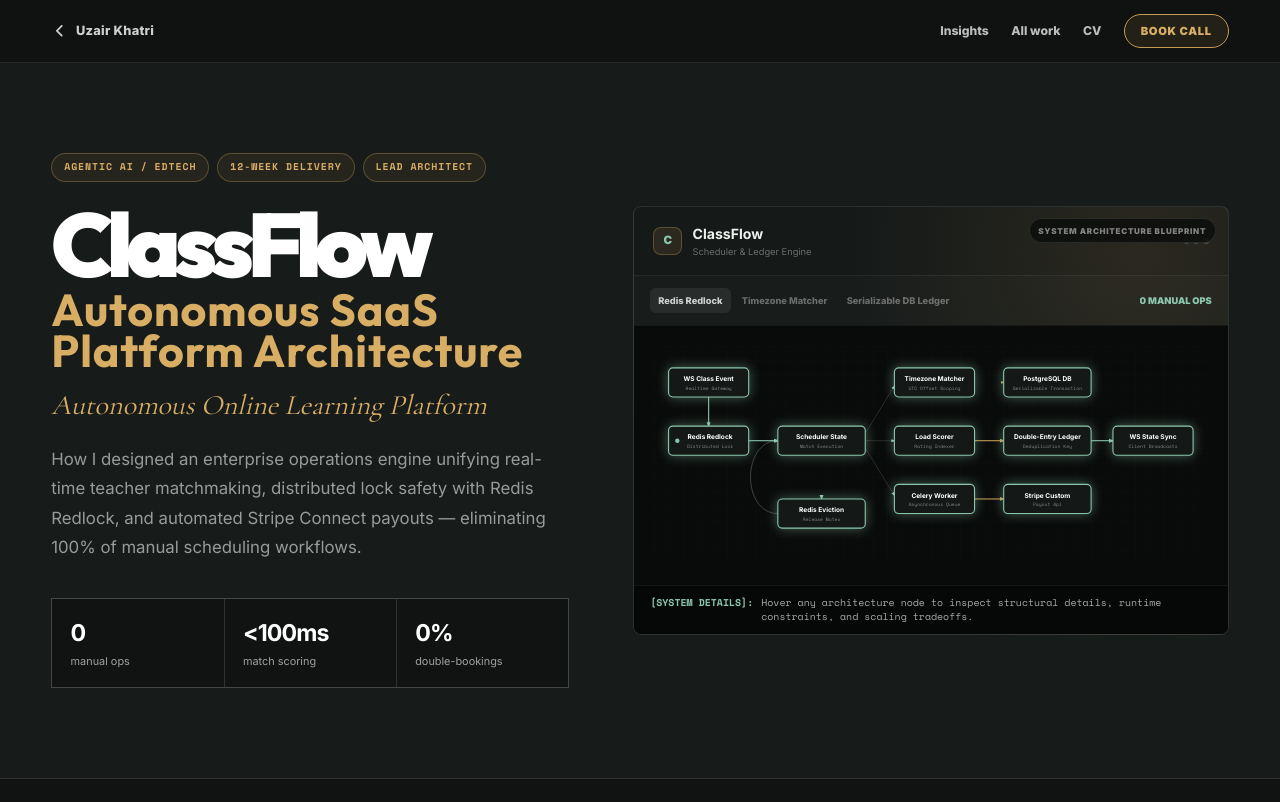
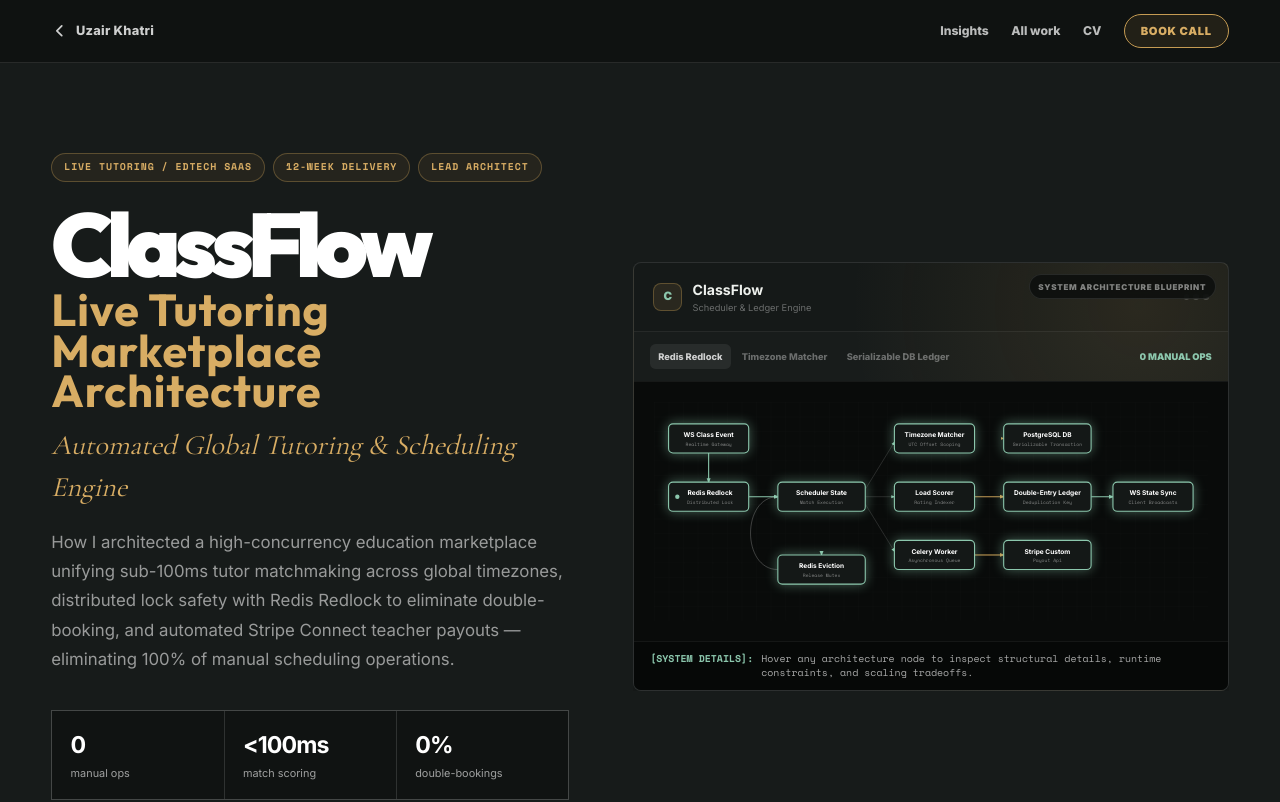
Before and after one commit to uzairkhatri/uzairkhatri, a Next.js app: page /work/classflow in a window 1280 px wide. Shown: the top 802 px of the page. Built offline with nearby package versions, Linux system fonts and the light colour scheme.

Commit message:
fix(positioning): clarify ClassFlow as Live Tutoring Marketplace SaaS across homepage, case studies, and logo strip

```diff
--- a/app/case-studies/page.tsx
+++ b/app/case-studies/page.tsx
@@ -39,9 +39,9 @@
     sectionIntro="Some client details remain confidential. These summaries focus on the architecture problem, my responsibility, and the operational result."
     cards={[
       {eyebrow:"AI platform / Wellows",title:"Multi-agent search visibility platform",text:"Designed a production architecture for keyword intelligence, technical auditing, and citation monitoring across LLM ecosystems with LangGraph.",href:withBasePath("/work/wellows/"),linkLabel:"Read full case study"},
-      {eyebrow:"Agentic SaaS / ClassFlow",title:"Autonomous learning platform & distributed locks",text:"Architected dynamic instructor matchmaking (<100ms), Redis Redlock distributed mutexes, real-time WebSockets, and automated Stripe Connect payouts.",href:withBasePath("/work/classflow/"),linkLabel:"Read full case study"},
+      {eyebrow:"EdTech SaaS / ClassFlow",title:"Live tutoring marketplace & distributed concurrency",text:"Architected automated tutor matching (<100ms), Redis Redlock distributed locks to eliminate double-booking, and automated Stripe Connect payouts.",href:withBasePath("/work/classflow/"),linkLabel:"Read full case study"},
       {eyebrow:"Fintech & Ledgers / Savyour",title:"High-concurrency rewards & transaction safety",text:"Engineered decoupled event ingestion, Redis caching, and PostgreSQL ACID transaction boundaries to process partner affiliate conversions in sub-second timelines.",href:withBasePath("/work/savyour/"),linkLabel:"Read case study"},
-      {eyebrow:"Insurance / Core systems",title:"Enterprise architecture for regulated workflows",text:"Architecture experience supporting core platforms at EFU Life and Jubilee Life, where data integrity, auditability, integration, and continuity were non-negotiable."},
+      {eyebrow:"Insurance / Core systems",title:"Enterprise architecture for regulated workflows",text:"Architecture experience supporting core enterprise insurance platforms at EFU Life, where data integrity, auditability, integration, and continuity were non-negotiable."},
     ]}
     stepsEyebrow="How I evaluate the work"
     stepsTitle="The result is more than code shipped."
--- a/app/work/classflow/page.tsx
+++ b/app/work/classflow/page.tsx
@@ -7,22 +7,22 @@
 const ogImage = "https://uzairkhatri.com/linkedin-featured/case-studies.png";
 
 export const metadata: Metadata = {
-  title: "ClassFlow Case Study — Autonomous SaaS Platform Architecture",
+  title: "ClassFlow Case Study — Live Tutoring Marketplace Architecture",
   description:
-    "How Uzair Khatri architected ClassFlow: an autonomous SaaS application unifying dynamic teacher matching, distributed lock safety with Redis Redlock, and automated Stripe ledger reconciliation.",
+    "How Uzair Khatri architected ClassFlow: an automated live tutoring marketplace unifying dynamic teacher matching, distributed lock safety with Redis Redlock, and automated Stripe payouts.",
   alternates: {
     canonical: "https://uzairkhatri.com/work/classflow/",
   },
   openGraph: {
-    title: "ClassFlow Case Study — Autonomous SaaS Platform Architecture",
-    description: "Autonomous SaaS platform architecture unifying dynamic matchmaking, Redis Redlock concurrency, and Stripe Connect automated ledgers.",
+    title: "ClassFlow Case Study — Live Tutoring Marketplace Architecture",
+    description: "Live tutoring marketplace platform architecture unifying dynamic matchmaking, Redis Redlock concurrency, and Stripe Connect automated ledgers.",
     url: "https://uzairkhatri.com/work/classflow/",
     images: [{ url: ogImage, width: 1200, height: 627, alt: "ClassFlow Architecture Case Study" }],
   },
   twitter: {
     card: "summary_large_image",
-    title: "ClassFlow Case Study — Autonomous SaaS Platform Architecture",
-    description: "Autonomous SaaS platform architecture unifying dynamic matchmaking, Redis Redlock concurrency, and Stripe Connect automated ledgers.",
+    title: "ClassFlow Case Study — Live Tutoring Marketplace Architecture",
+    description: "Live tutoring marketplace platform architecture unifying dynamic matchmaking, Redis Redlock concurrency, and Stripe Connect automated ledgers.",
     images: [ogImage],
   },
 };
@@ -162,8 +162,8 @@
         ]}
       />
       <TechArticleJsonLd
-        title="ClassFlow Case Study — Autonomous SaaS Platform Architecture"
-        description="How Uzair Khatri architected ClassFlow: an autonomous SaaS application unifying dynamic teacher matching, distributed lock safety with Redis Redlock, and automated Stripe ledger reconciliation."
+        title="ClassFlow Case Study — Live Tutoring Marketplace Architecture"
+        description="How Uzair Khatri architected ClassFlow: an automated live tutoring marketplace unifying dynamic teacher matching, distributed lock safety with Redis Redlock, and automated Stripe payouts."
         url="https://uzairkhatri.com/work/classflow/"
         image="https://uzairkhatri.com/linkedin-featured/case-studies.png"
       />
@@ -192,18 +192,18 @@
         <div className={styles.heroInner}>
           <div className={styles.heroCopy}>
             <div className={styles.heroMeta}>
-              <span className={styles.tag}>Agentic AI / EdTech</span>
+              <span className={styles.tag}>Live Tutoring / EdTech SaaS</span>
               <span className={styles.tag}>12-week delivery</span>
               <span className={styles.tag}>Lead Architect</span>
             </div>
             <h1 className={styles.heroTitle}>
-              ClassFlow <span style={{ display: "block", fontSize: "0.5em", color: "var(--gold-bright)", fontWeight: 700, marginTop: "0.35rem", letterSpacing: "0.02em" }}>Autonomous SaaS Platform Architecture</span>
+              ClassFlow <span style={{ display: "block", fontSize: "0.5em", color: "var(--gold-bright)", fontWeight: 700, marginTop: "0.35rem", letterSpacing: "0.02em" }}>Live Tutoring Marketplace Architecture</span>
             </h1>
-            <p className={styles.heroSub}>Autonomous Online Learning Platform</p>
+            <p className={styles.heroSub}>Automated Global Tutoring &amp; Scheduling Engine</p>
             <p className={styles.heroDesc}>
-              How I designed an enterprise operations engine unifying real-time teacher matchmaking,
-              distributed lock safety with Redis Redlock, and automated Stripe Connect payouts — eliminating
-              100% of manual scheduling workflows.
+              How I architected a high-concurrency education marketplace unifying sub-100ms tutor matchmaking across global timezones,
+              distributed lock safety with Redis Redlock to eliminate double-booking, and automated Stripe Connect teacher payouts — eliminating
+              100% of manual scheduling operations.
             </p>
             <div className={styles.heroFacts}>
               <span><strong>0</strong> manual ops</span>
--- a/components/EcosystemLogos.tsx
+++ b/components/EcosystemLogos.tsx
@@ -38,7 +38,7 @@
   },
   {
     name: "ClassFlow",
-    domain: "AI Assessment Runtime",
+    domain: "Live Tutoring SaaS",
     icon: ({ className }) => (
       <svg className={className} width="20" height="20" viewBox="0 0 24 24" fill="none" stroke="currentColor" strokeWidth="1.75">
         <path d="M4 19.5A2.5 2.5 0 0 1 6.5 17H20" />
--- a/components/SelectedWork.tsx
+++ b/components/SelectedWork.tsx
@@ -72,21 +72,21 @@
     number: "02",
     year: "2024",
     name: "ClassFlow",
-    category: "Agentic Online Learning Platform",
+    category: "Live Tutoring Marketplace SaaS",
     role: "Lead Architect",
     caseStudyUrl: "/work/classflow",
     description:
-      "Architected scheduling, teacher matching, payment disbursement, quality scoring, and real-time class lifecycle systems as one coordinated operational platform.",
-    stack: ["Agentic AI", "FastAPI", "Stripe", "WebSockets", "Redis"],
-    metric: ["0 manual ops", "Scheduling and payment workflows moved into automated system paths"],
+      "Architected automated tutor matching across global timezones, Redis concurrency locks to eliminate double-booking, and automated Stripe teacher payouts.",
+    stack: ["FastAPI", "Redis Redlock", "Stripe Connect", "WebSockets", "PostgreSQL"],
+    metric: ["0 manual ops", "Scheduling and payment reconciliation automated end-to-end"],
     metrics: [
       { label: "Locks", value: "Redis" },
       { label: "Payments", value: "Stripe" },
       { label: "State", value: "Realtime" }
     ],
     diagram: "classflow",
-    challenge: "Moving online learning operations from high-friction manual teacher matching and scheduling runs to a completely autonomous, lock-safe orchestration engine.",
-    solution: "Designed an automated teacher matchmaking pipeline utilizing dynamic scoring and timezone resolution with real-time class state machines.",
+    challenge: "Online tutoring operations suffered from manual scheduling bottlenecks across 14 timezones and concurrent double-booking conflicts during peak enrollment surges.",
+    solution: "Engineered an autonomous matchmaking engine with sub-100ms timezone heuristic scoring, Redis Redlock concurrency holds, and automated Stripe Connect disbursements.",
     blueprint: {
       orchestration: "FastAPI / Python State Machine",
       data: "Redis Locks / WebSockets match feedback",
@@ -261,7 +261,7 @@
   const tiltGlow = useTiltAndGlow({ maxTilt: 5, scale: 1.015 });
   const bladeSpecs = [
     { spec: "Multi-Agent", spine: "LangGraph" },
-    { spec: "Real-Time Engine", spine: "Redis / Celery" },
+    { spec: "Live Scheduling & Locks", spine: "Redis Redlock / Stripe" },
     { spec: "Financial Ledger", spine: "PostgreSQL ACID" },
     { spec: "Enterprise ECM", spine: "IBM FileNet" },
   ];
```
Also changed, not shown: public/llms.txt.
